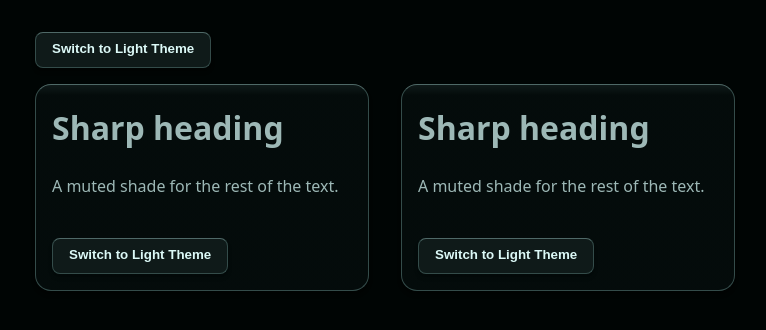
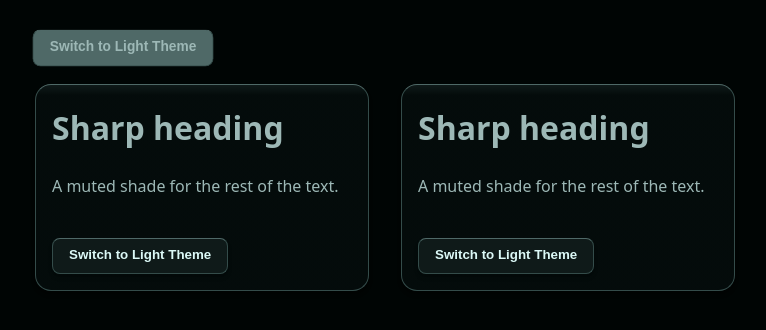
Before and after one commit to xirzo/Portfolio, a React (Vite) app: page / in a window 1280 px wide. In both pictures the pointer is over the button 378 px from the left and 50 px from the top of the page. Shown: the top 330 px of the page, without its empty margins (255-1021 px from the left). Built offline with nearby package versions, Linux system fonts and the light colour scheme.

Commit message:
feat: add animations

```diff
--- a/src/app/global.css
+++ b/src/app/global.css
@@ -59,3 +59,7 @@ body {
     background: var(--bg-dark);
     color: var(--text-muted)
 }
+
+h1 h2 h3 h4 h5 h6 {
+    color: var(--text);
+}
--- a/src/shared/button/button.css
+++ b/src/shared/button/button.css
@@ -5,9 +5,22 @@
     color: var(--text);
     border: var(--border-card);
     border-top: solid 1px var(--highlight);
-
     border-radius: 0.5rem;
     margin-top: 1.5rem;
+    box-shadow: var(--shadow);
+    transition: background 0.2s, color 0.2s, box-shadow 0.2s, transform 0.1s;
+}
 
-    box-shadow: var(--shadow);
+.button:hover,
+.button:focus-visible {
+    background: var(--highlight);
+    color: var(--text-muted);
+    box-shadow: 0 4px 16px var(--shadow);
+    transform: translateY(-2px) scale(1.03);
+    outline: none;
+    cursor: pointer;
 }
+
+.button:active {
+    transform: translateY(0.1px) scale(0.99);
+}
--- a/src/shared/card/card.css
+++ b/src/shared/card/card.css
@@ -5,10 +5,12 @@
     border: var(--border-card);
     border-top: solid 1px var(--highlight);
     box-shadow: var(--shadow);
+    transition: background 0.05s, transform 0.05s;
 }
 
 .card:hover {
     background: var(--gradient-hover);
+    transform: translateY(1px) scale(1.02);
 }
 
 .card>* {
```
